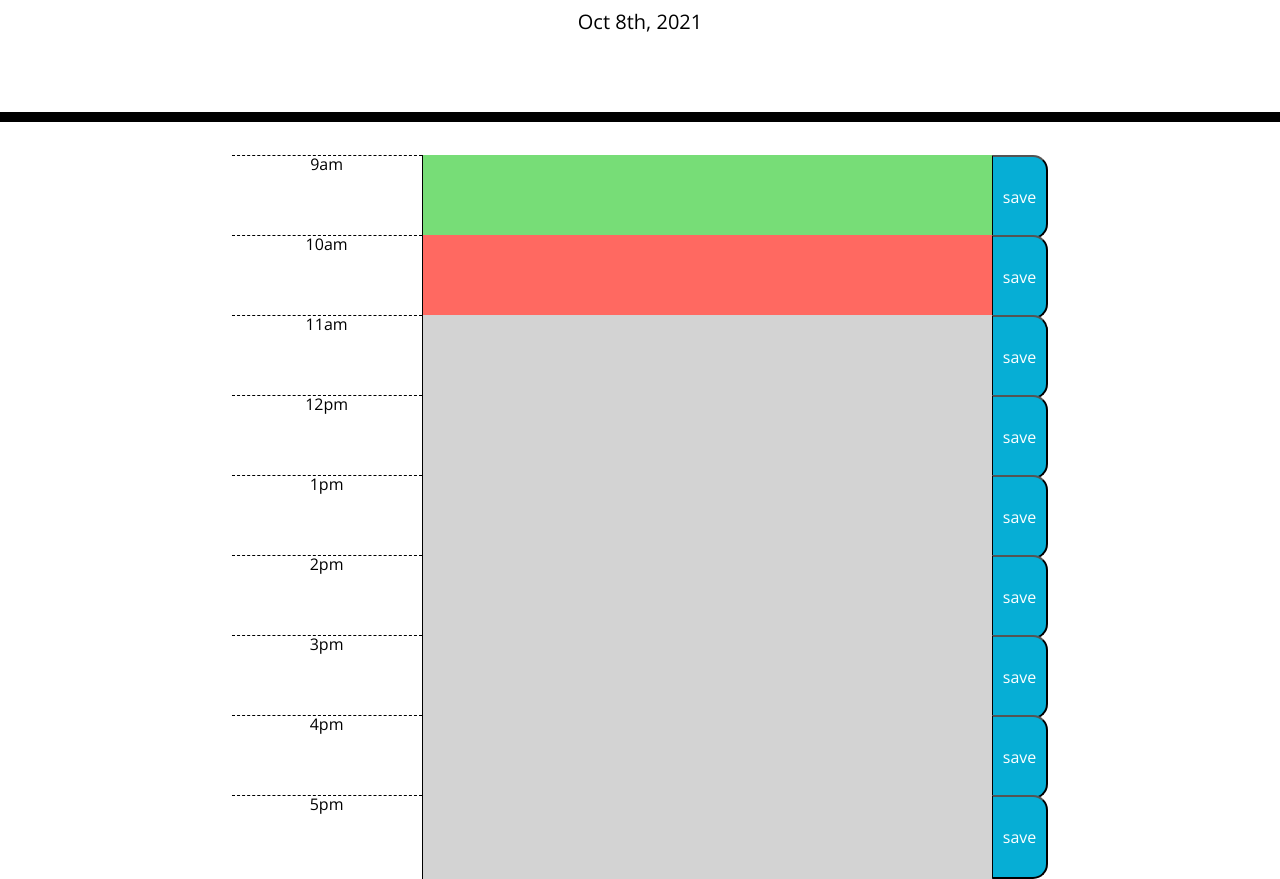
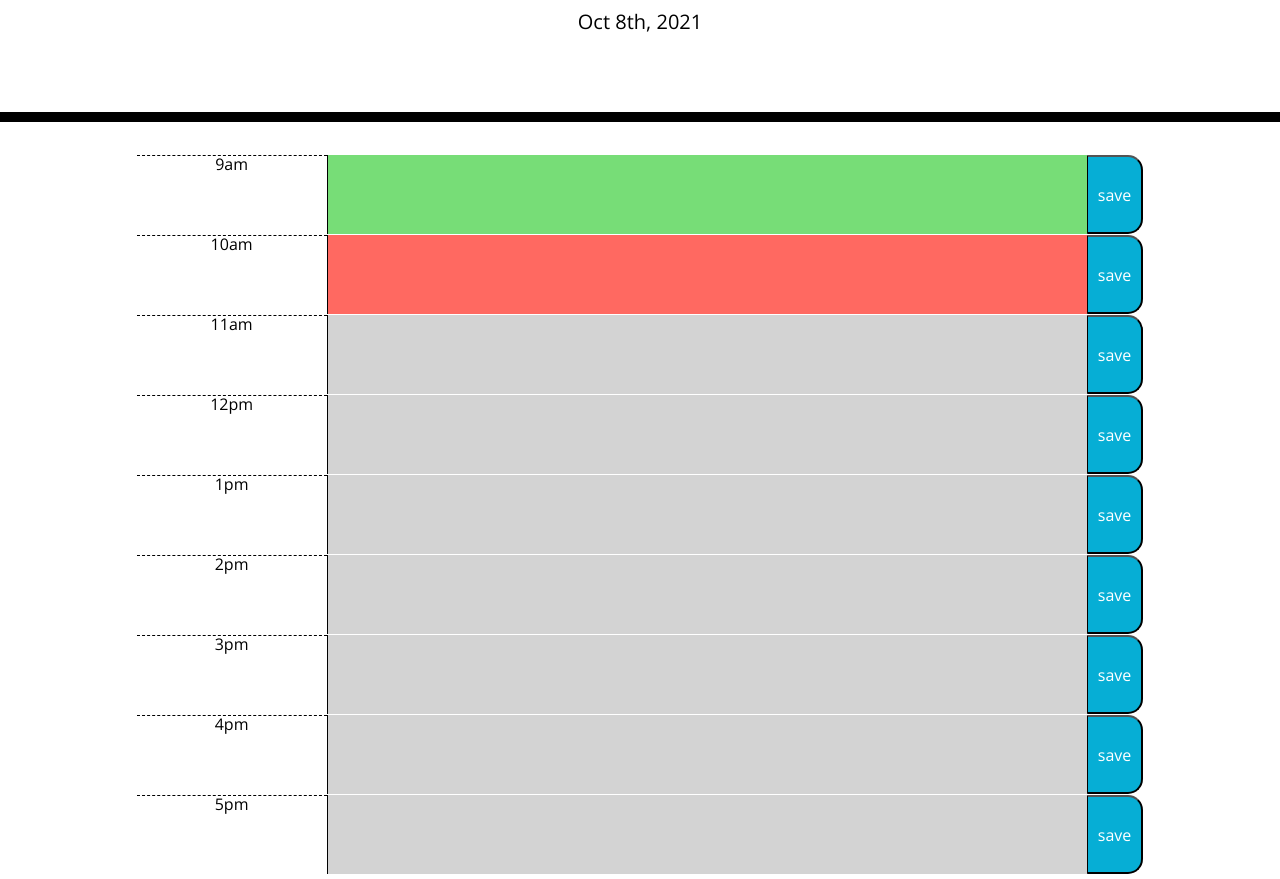
Before and after one commit to matt-cross23/day-planner, a plain HTML site: page index.html in a window 1280 px wide. Shown: the part 182-1061 px from the top of the page. Drawn offline with nearby package versions, Linux system fonts and the light colour scheme.

Commit message:
Finished Format

```diff
--- a/index.html
+++ b/index.html
@@ -29,52 +29,52 @@
       <p class="lead">A simple calendar app for scheduling your work day</p>
       <p id="currentDay" class="lead"></p>
     </header>
-    <div class="container">
+    <div class="container ">
       <!-- Timeblocks go here -->
 
-<div class="row time-block xl d-flex justify-content-center">
+<div class="row time-block d-flex justify-content-center">
   <div id="9" class="hour col-2">9am</div>
-  <textarea class= "future description col-6" id="" cols="30" rows="4"></textarea>
+  <textarea class= "future description col-8" id="" cols="30" rows="1"></textarea>
   <button class="saveBtn"> save </button>
 </div>
 <div  class="row time-block d-flex justify-content-center">
   <div id="10" class="hour col-2">10am</div>
-  <textarea class="present description col-6" id="" cols="30" rows="4"></textarea>
+  <textarea class="present description col-8" id="" cols="30" rows="1"></textarea>
   <button class="saveBtn"> save </button>
 </div>
 <div class="row time-block d-flex justify-content-center">
   <div id="11" class="hour col-2">11am</div>
-  <textarea class="past description col-6" id="" cols="30" rows="4"></textarea>
+  <textarea class="past description col-8" id="" cols="30" rows="1"></textarea>
   <button class="saveBtn"> save </button>
 </div>
 <div  class="row time-block d-flex justify-content-center">
   <div id= "12" class="hour col-2">12pm</div>
-  <textarea class="past description col-6" id="" cols="30" rows="4"></textarea>
+  <textarea class="past description col-8" id="" cols="30" rows="1"></textarea>
   <button class="saveBtn"> save </button>
 </div>
 <div class="row time-block d-flex justify-content-center">
-  <div id="13" class="hour col-2">1pm</div>
-  <textarea class="past description col-6" id="" cols="30" rows="4"></textarea>
+  <div id="13" class="hour col-2 lg-12">1pm</div>
+  <textarea class="past description col-8" id="" cols="30" rows="1"></textarea>
   <button class="saveBtn"> save </button>
 </div>
 <div class="row time-block d-flex justify-content-center">
   <div id="14" class="hour col-2">2pm</div>
-  <textarea class="past description col-6" id="" cols="30" rows="4"></textarea>
+  <textarea class="past description col-8" id="" cols="30" rows="1"></textarea>
   <button class="saveBtn"> save </button>
 </div>
 <div class="row time-block d-flex justify-content-center">
   <div id="15" class="hour col-2">3pm</div>
-  <textarea class="past description col-6" id="" cols="30" rows="4"></textarea>
+  <textarea class="past description col-8" id="" cols="30" rows="1"></textarea>
   <button class="saveBtn"> save </button>
 </div>
 <div  class="row time-block d-flex justify-content-center">
   <div id="16" class="hour col-2">4pm</div>
-  <textarea class="past description col-6" id="" cols="30" rows="4"></textarea>
+  <textarea class="past description col-8" id="" cols="30" rows="1"></textarea>
   <button class="saveBtn"> save </button>
 </div>
 <div class="row time-block d-flex justify-content-center">
   <div id="17" class="hour col-2">5pm</div>
-  <textarea class="past description col-6" id="" cols="30" rows="4"></textarea>
+  <textarea class="past description col-8" id="" cols="30" rows="1"></textarea>
   <button class="saveBtn"> save </button>
 </div>
 
```
